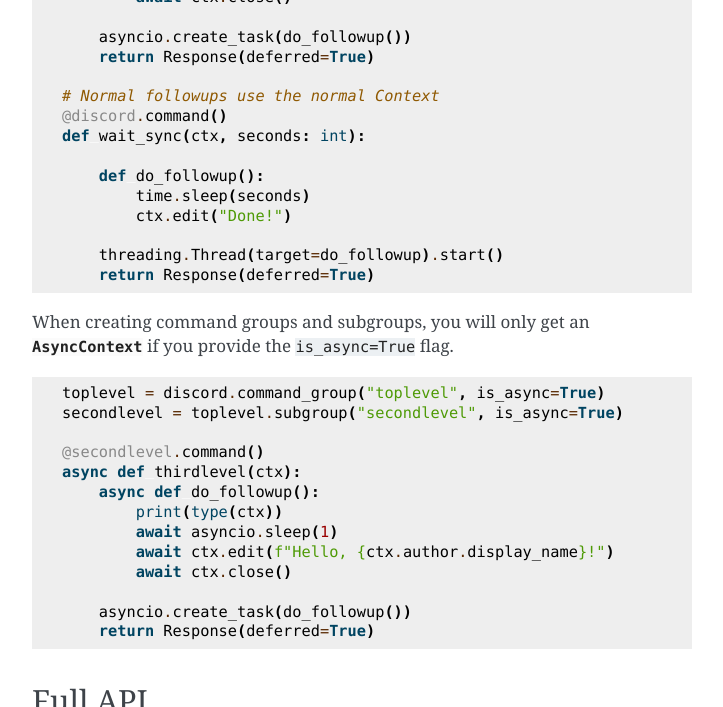
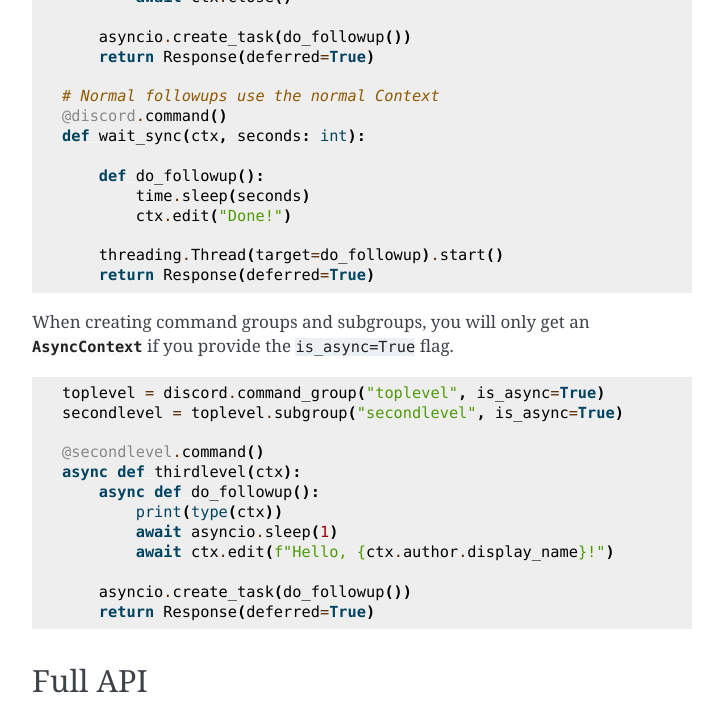
Before and after one commit to breqdev/flask-discord-interactions, a Sphinx documentation site: the page built from docs/quart.rst, in a window 1280 px wide and 900 px high, scrolled down 1239 px, cut to the strip 0-707 px from the top of the window. Shown: the whole strip, without its empty margins (388-1111 px from the left). Built offline with Sphinx 7.4.7, drawn with Linux system fonts in a browser that asks for light colours.

Commit message:
Remove ctx.close() from docs

```diff
--- a/docs/quart.rst
+++ b/docs/quart.rst
@@ -95,7 +95,6 @@ When creating command groups and subgroups, you will only get an
             print(type(ctx))
             await asyncio.sleep(1)
             await ctx.edit(f"Hello, {ctx.author.display_name}!")
-            await ctx.close()
 
         asyncio.create_task(do_followup())
         return Response(deferred=True)
```
